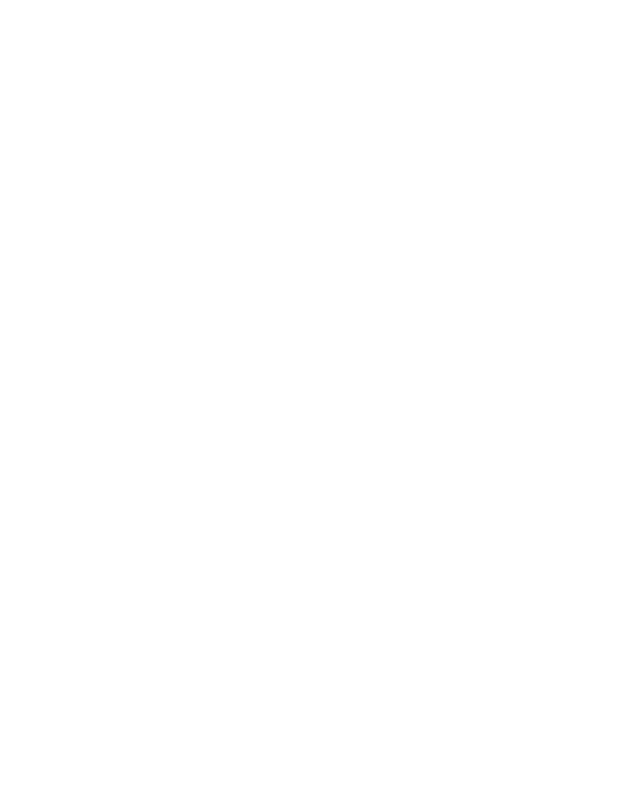
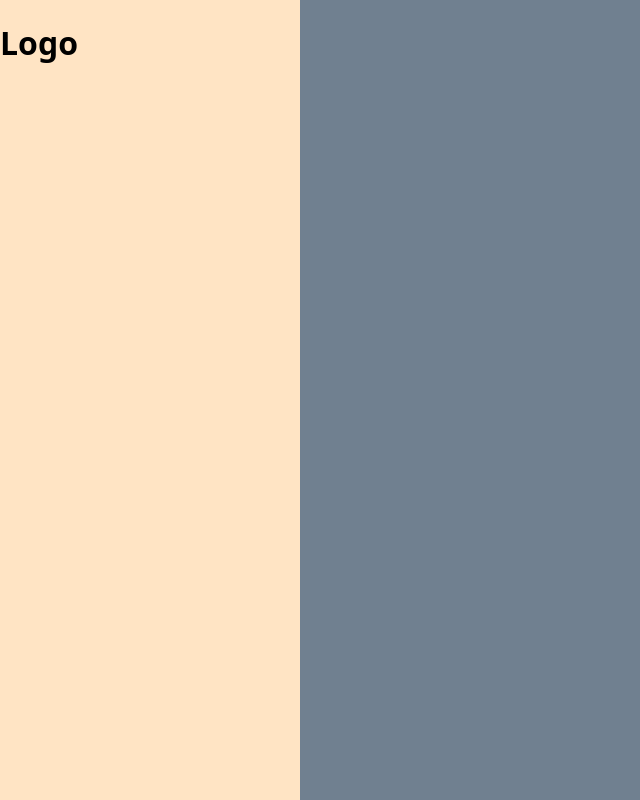
Before and after one commit to localtoast42/odin-todo-list, a website built with webpack: page dist/index.html in a window 1280 px wide. Shown: the whole page, without its empty margins (0-640 px from the left). Built offline with nearby package versions, Linux system fonts and the light colour scheme.

Commit message:
Build out basic HTML index content structure

```diff
--- a/src/style.css
+++ b/src/style.css
@@ -0,0 +1,22 @@
+body {
+    font-family: system-ui, -apple-system, BlinkMacSystemFont, 'Segoe UI', Roboto, Oxygen, Ubuntu, Cantarell, 'Open Sans', 'Helvetica Neue', sans-serif;
+    height: 100vh;
+    margin: 0;
+    padding: 0;
+}
+
+.container {
+    display: flex;
+    height: 100%;
+    background-color: slategray;
+}
+
+.sidebar {
+    display: flex;
+    min-width: 300px;
+    background-color: bisque;
+}
+
+.content {
+    display: grid;
+}
```
Also changed, not shown: dist/index.html.
